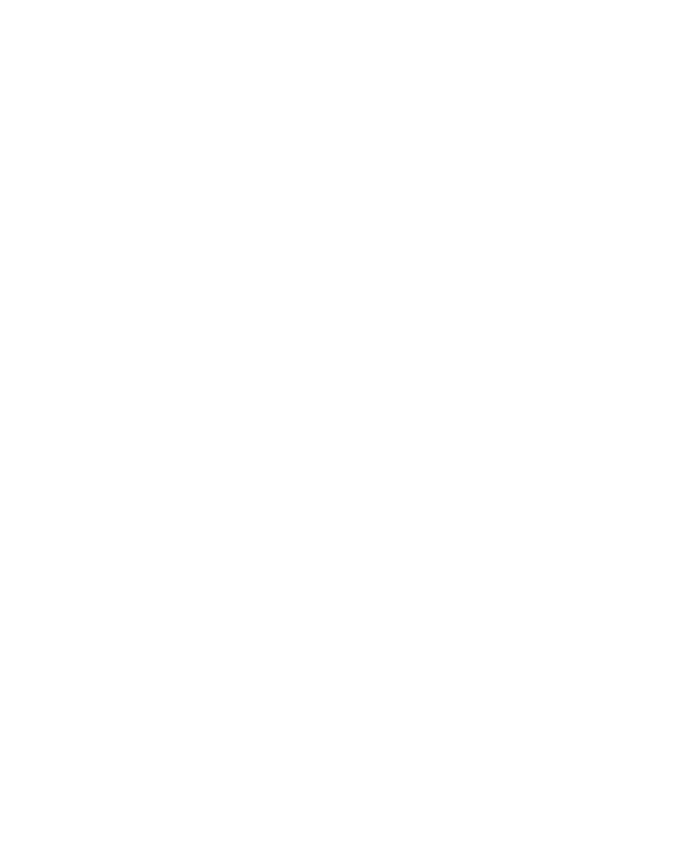
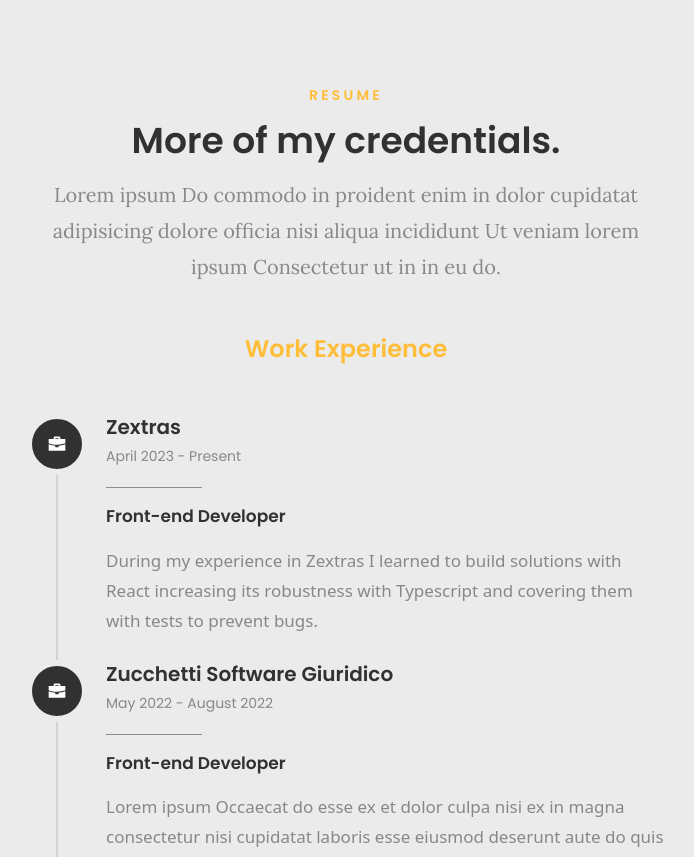
Before and after one commit to rodleyorosa/rodleyorosa-site, a React (Vite) app: page / in a window 1280 px wide. Shown: the part 1940-2797 px from the top of the page, without its empty margins (294-988 px from the left). Before the commit the page ends 1913 px from the top, so only its background shows below. Built offline with nearby package versions, Linux system fonts and the light colour scheme.

Commit message:
feat: add Resume section

```diff
--- a/src/App.tsx
+++ b/src/App.tsx
@@ -1,11 +1,13 @@
 import { About } from "./about/About";
 import { Header } from "./header/Header";
+import { Resume } from "./resume/Resume";
 
 function App() {
   return (
     <div>
       <Header />
       <About />
+      <Resume />
     </div>
   );
 }
--- a/src/about/About.tsx
+++ b/src/about/About.tsx
@@ -7,6 +7,7 @@ import { TestingIcon } from "../assets/icons/technologies/TestingIcon";
 import { TypescriptIcon } from "../assets/icons/technologies/TypescriptIcon";
 import { VueIcon } from "../assets/icons/technologies/VueIcon";
 import profilePic from "../assets/profile-pic.jpeg";
+import { Wrapper } from "../components/Wrapper";
 import { Section } from "./Section";
 
 export const About = () => {
@@ -70,15 +71,7 @@ export const About = () => {
   ];
 
   return (
-    <div id="about" className="w-[80%] mx-auto max-w-[40rem] py-[7rem]">
-      <div className="flex flex-col gap-4">
-        <h4 className="font-poppins font-semibold text-[#ffbd39] text-sm uppercase tracking-[0.2rem] text-center">
-          about
-        </h4>
-        <h2 className="font-poppins font-semibold text-center text-2xl text-[#313131] md:text-4xl">
-          Let me introduce myself.
-        </h2>
-      </div>
+    <Wrapper title={"Let me introduce myself."} section={"about"}>
       <div className="flex flex-col gap-[3rem]">
         <div className="text-center mt-12 md:flex md:text-left md:gap-8 md:items-center">
           <img
@@ -110,6 +103,6 @@ export const About = () => {
           />
         </div>
       </div>
-    </div>
+    </Wrapper>
   );
 };
--- /dev/null
+++ b/src/assets/icons/timeline/SchoolIcon.tsx
@@ -0,0 +1,11 @@
+import React from "react";
+import { SvgIcon } from "./SvgIcon";
+
+export const SchoolIcon = (): React.JSX.Element => {
+  return (
+    <SvgIcon>
+      <path d="M256,368a16,16,0,0,1-7.94-2.11L108,285.84a8,8,0,0,0-12,6.94V368a16,16,0,0,0,8.23,14l144,80a16,16,0,0,0,15.54,0l144-80A16,16,0,0,0,416,368V292.78a8,8,0,0,0-12-6.94L263.94,365.89A16,16,0,0,1,256,368Z" />
+      <path d="M495.92,190.5s0-.08,0-.11a16,16,0,0,0-8-12.28l-224-128a16,16,0,0,0-15.88,0l-224,128a16,16,0,0,0,0,27.78l224,128a16,16,0,0,0,15.88,0L461,221.28a2,2,0,0,1,3,1.74V367.55c0,8.61,6.62,16,15.23,16.43A16,16,0,0,0,496,368V192A14.76,14.76,0,0,0,495.92,190.5Z" />
+    </SvgIcon>
+  );
+};
--- /dev/null
+++ b/src/assets/icons/timeline/SvgIcon.tsx
@@ -0,0 +1,34 @@
+import React, { type ReactNode } from "react";
+import { borderWidth, iconPadding, iconWidth } from "../../../resume/constants";
+
+interface SvgIconProps {
+  children: ReactNode;
+}
+
+const style = {
+  backgroundColor: "#313131",
+  padding: iconPadding,
+  borderRadius: "50%",
+  display: "inline-flex",
+  alignItems: "center",
+  justifyContent: "center",
+  border: `${borderWidth}px solid #ebebeb`,
+  height: "fit-content",
+  zIndex: 100,
+} satisfies React.CSSProperties;
+
+export const SvgIcon = ({ children }: SvgIconProps): React.JSX.Element => {
+  return (
+    <div style={style}>
+      <svg
+        fill="#fff"
+        height={iconWidth}
+        viewBox="0 0 512 512"
+        width={iconWidth}
+        xmlns="http://www.w3.org/2000/svg"
+      >
+        {children}
+      </svg>
+    </div>
+  );
+};
--- /dev/null
+++ b/src/assets/icons/timeline/WorkIcon.tsx
@@ -0,0 +1,27 @@
+import React from "react";
+import { SvgIcon } from "./SvgIcon";
+
+export const WorkIcon = (): React.JSX.Element => {
+  return (
+    <SvgIcon>
+      <g
+        fill="none"
+        fillRule="evenodd"
+        id="Page-1"
+        stroke="none"
+        strokeWidth="1"
+      >
+        <g
+          fill="#fff"
+          id="work-case"
+          transform="translate(42.666667, 64.000000)"
+        >
+          <path
+            d="M1.20792265e-13,197.76 C54.5835501,218.995667 112.186031,231.452204 170.666667,234.666667 L170.666667,277.333333 L256,277.333333 L256,234.666667 C314.339546,231.013 371.833936,218.86731 426.666667,198.613333 L426.666667,362.666667 L1.20792265e-13,362.666667 L1.20792265e-13,197.76 Z M277.333333,-1.42108547e-14 L298.666667,21.3333333 L298.666667,64 L426.666667,64 L426.666667,175.146667 C361.254942,199.569074 292.110481,212.488551 222.293333,213.333333 L222.293333,213.333333 L206.933333,213.333333 C136.179047,212.568604 66.119345,199.278929 7.10542736e-15,174.08 L7.10542736e-15,174.08 L7.10542736e-15,64 L128,64 L128,21.3333333 L149.333333,-1.42108547e-14 L277.333333,-1.42108547e-14 Z M256,42.6666667 L170.666667,42.6666667 L170.666667,64 L256,64 L256,42.6666667 Z"
+            id="Combined-Shape-Copy"
+          />
+        </g>
+      </g>
+    </SvgIcon>
+  );
+};
--- /dev/null
+++ b/src/components/Wrapper.tsx
@@ -0,0 +1,37 @@
+import type { ReactNode } from "react";
+
+interface WrapperProps extends React.HTMLAttributes<HTMLDivElement> {
+  children: ReactNode;
+  title: string;
+  section: string;
+  description?: string;
+}
+
+export const Wrapper = ({
+  children,
+  title,
+  section,
+  description,
+  ...rest
+}: WrapperProps) => {
+  return (
+    <div id="about" {...rest}>
+      <div className="w-[80%] mx-auto max-w-[40rem] py-[7rem]">
+        <div className="flex flex-col gap-4">
+          <h4 className="font-poppins font-semibold text-[#ffbd39] text-sm uppercase tracking-[0.2rem] text-center">
+            {section}
+          </h4>
+          <h2 className="font-poppins font-semibold text-center text-2xl text-[#313131] md:text-4xl">
+            {title}
+          </h2>
+          {description && (
+            <p className="font-lora text-[rgb(136,136,136)] text-[1.063rem] font-normal leading-[1.938rem] text-center md:text-[1.25rem] md:leading-[2.25rem]">
+              {description}
+            </p>
+          )}
+        </div>
+        {children}
+      </div>
+    </div>
+  );
+};
--- /dev/null
+++ b/src/resume/Resume.tsx
@@ -0,0 +1,51 @@
+import { SchoolIcon } from "../assets/icons/timeline/SchoolIcon";
+import { WorkIcon } from "../assets/icons/timeline/WorkIcon";
+import { Wrapper } from "../components/Wrapper";
+import { TimelineSection } from "./TimelineSection";
+
+export const Resume = () => {
+  const workExperiences = [
+    {
+      location: "Zextras",
+      name: "Front-end Developer",
+      description:
+        "During my experience in Zextras I learned to build solutions with React increasing its robustness with Typescript and covering them with tests to prevent bugs.",
+      date: "April 2023 - Present",
+    },
+    {
+      location: "Zucchetti Software Giuridico",
+      name: "Front-end Developer",
+      description:
+        "Lorem ipsum Occaecat do esse ex et dolor culpa nisi ex in magna consectetur nisi cupidatat laboris esse eiusmod deserunt aute do quis velit esse sed Ut proident cupidatat nulla esse cillum laborum occaecat nostrud sit dolor incididunt amet est occaecat nisi.",
+      date: "May 2022 - August 2022",
+    },
+  ];
+
+  const educationExperiences = [
+    {
+      location: "ITS Last",
+      name: "Digital Transformation Specialist",
+      date: "October 2021 - July 2023",
+    },
+  ];
+
+  return (
+    <Wrapper
+      className="bg-[#ebebeb]"
+      title={"More of my credentials."}
+      section={"resume"}
+      description="Lorem ipsum Do commodo in proident enim in dolor cupidatat adipisicing dolore officia nisi aliqua incididunt Ut veniam lorem ipsum Consectetur ut in in eu do."
+    >
+      <TimelineSection
+        experiences={workExperiences}
+        icon={<WorkIcon />}
+        title="Work Experience"
+      />
+      <TimelineSection
+        experiences={educationExperiences}
+        icon={<SchoolIcon />}
+        title="Education"
+      />
+    </Wrapper>
+  );
+};
--- /dev/null
+++ b/src/resume/Timeline.tsx
@@ -0,0 +1,63 @@
+import React from "react";
+import {
+  borderWidth,
+  iconPadding,
+  iconWidth,
+  timelineWidth,
+} from "./constants";
+
+// todo: improve date type
+interface TimelineProps {
+  experiences: Array<{
+    location: string;
+    name: string;
+    description?: string;
+    date?: string;
+  }>;
+  icon: React.JSX.Element;
+}
+
+const timelineStyles = {
+  container: {
+    display: "flex",
+    flexDirection: "column",
+    gap: "1rem",
+    borderLeft: `${timelineWidth}px solid rgba(0, 0, 0, 0.1)`,
+    padding: "0 0 1.5rem 3rem",
+    marginLeft: `-${
+      iconPadding + iconWidth / 2 + timelineWidth / 2 + borderWidth
+    }px`,
+  } satisfies React.CSSProperties,
+};
+
+export const Timeline = ({
+  experiences,
+  icon,
+}: TimelineProps): React.JSX.Element => {
+  return (
+    <div>
+      {experiences.map((data, key) => (
+        <div key={key} className="flex">
+          {icon}
+          <div style={timelineStyles.container}>
+            <div>
+              <h3 className="font-poppins font-semibold text-[#313131] text-xl">
+                {data.location}
+              </h3>
+              <p className="font-poppins text-[#888888] text-sm font-normal leading-[1.875rem]">
+                {data.date}
+              </p>
+            </div>
+            <hr className="w-24 h-px border-none bg-[#00000066]" />
+            <h4 className="font-poppins text-[#313131] text-[1.063rem] font-semibold">
+              {data.name}
+            </h4>
+            <p className="text-[#888888] text-[1.063rem] font-normal leading-[1.875rem] text-left">
+              {data.description}
+            </p>
+          </div>
+        </div>
+      ))}
+    </div>
+  );
+};
--- /dev/null
+++ b/src/resume/TimelineSection.tsx
@@ -0,0 +1,30 @@
+import React from "react";
+import { Timeline } from "./Timeline";
+
+interface TimelineSectionProps {
+  title: string;
+  experiences: Array<{
+    location: string;
+    name: string;
+    description?: string;
+    date?: string;
+  }>;
+  icon: React.JSX.Element;
+}
+
+export const TimelineSection = ({
+  title,
+  experiences,
+  icon,
+}: TimelineSectionProps): React.JSX.Element => {
+  return (
+    <div>
+      <h3 className="font-poppins text-[#ffbd39] text-2xl font-semibold text-center py-12">
+        {title}
+      </h3>
+      <div className="flex items-center">
+        <Timeline experiences={experiences} icon={icon} />
+      </div>
+    </div>
+  );
+};
--- /dev/null
+++ b/src/resume/constants.ts
@@ -0,0 +1,9 @@
+// these constants serve to keep the time line inside Work Experience and Education sections always aligned with the icons
+// all values in px
+// todo: find a better way to create a timeline
+const iconPadding = 15;
+const iconWidth = 20;
+const timelineWidth = 2;
+const borderWidth = 6;
+
+export { borderWidth, iconPadding, iconWidth, timelineWidth };
```
